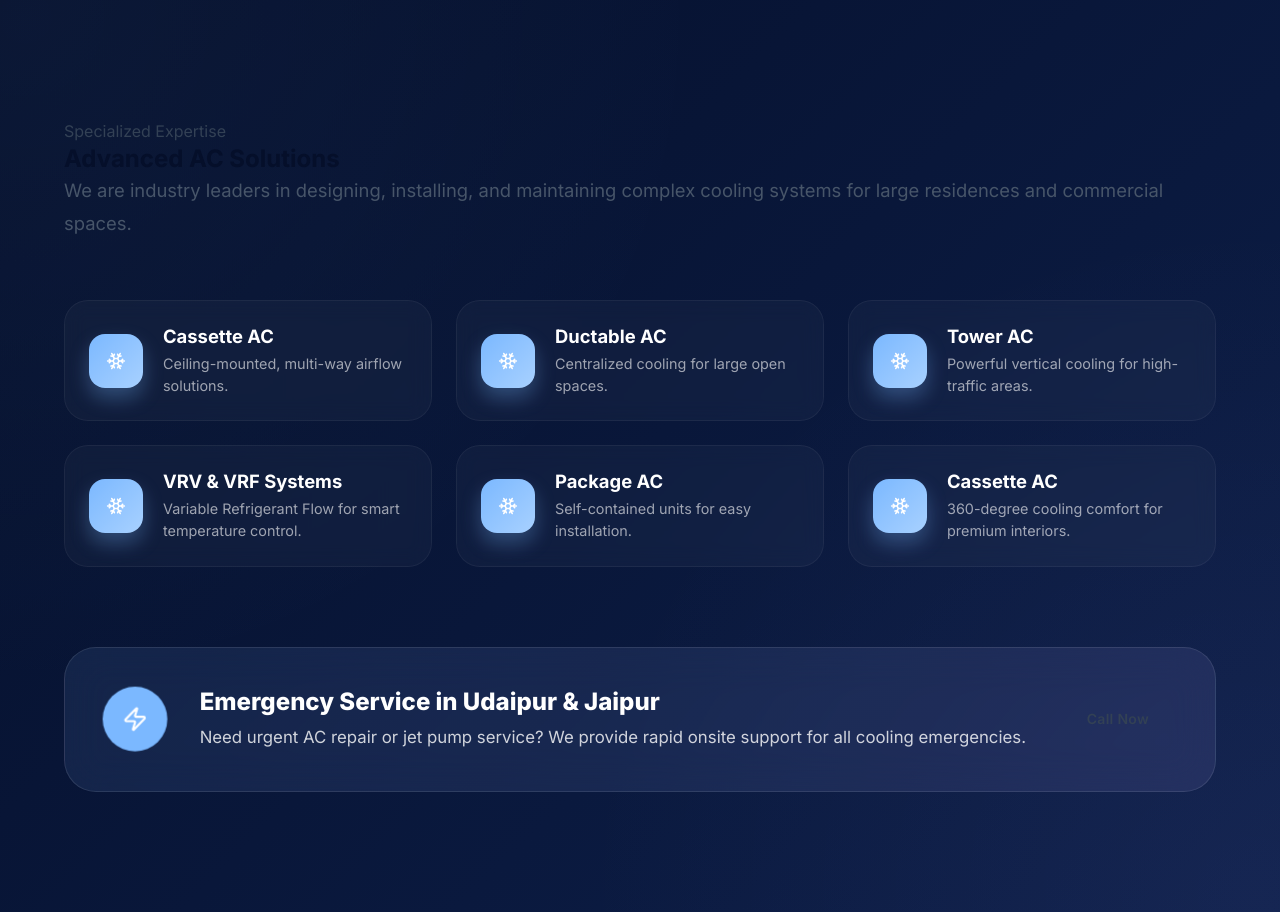
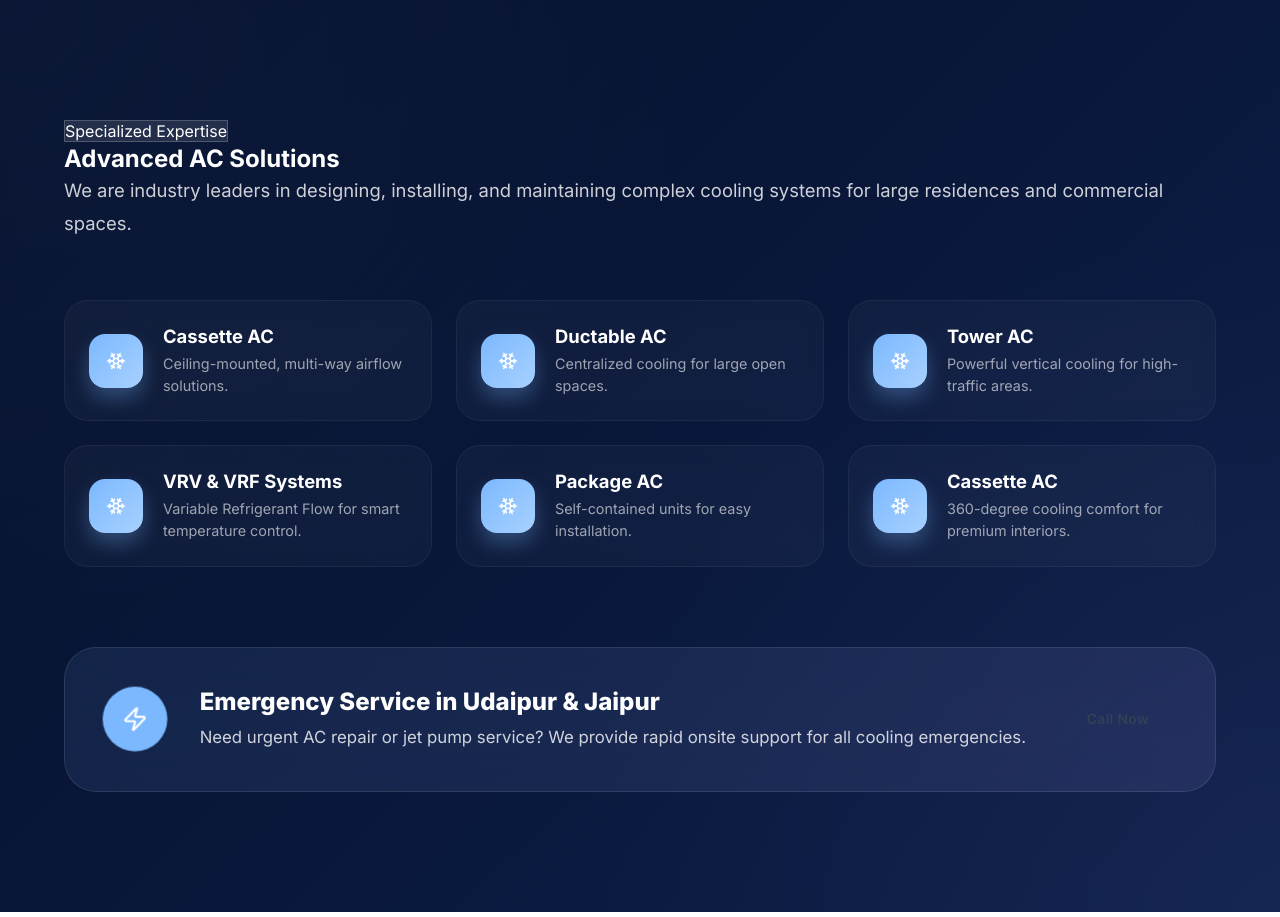
Before and after one commit to Eshbanoliver/a2z-cooling-website-showcase, a React (Vite) app: page /services in a window 1280 px wide. Shown: the part 3360-4277 px from the top of the page. Built offline with nearby package versions, Linux system fonts and the light colour scheme.

Commit message:
services page

```diff
--- a/src/index.css
+++ b/src/index.css
@@ -3419,3 +3419,20 @@ h1, h2, h3, h4, h5, h6 {
     padding: 30px;
   }
 }
+
+.expertise-header .title-lg {
+  color: var(--white) !important;
+}
+
+.expertise-header .description-lg {
+  color: rgba(255, 255, 255, 0.8) !important;
+}
+
+.badge-white {
+  background: rgba(255, 255, 255, 0.1);
+  color: var(--white);
+  border: 1px solid rgba(255, 255, 255, 0.2);
+}
+
+.text-white { color: var(--white) !important; }
+.text-white-80 { color: rgba(255, 255, 255, 0.8) !important; }
```
